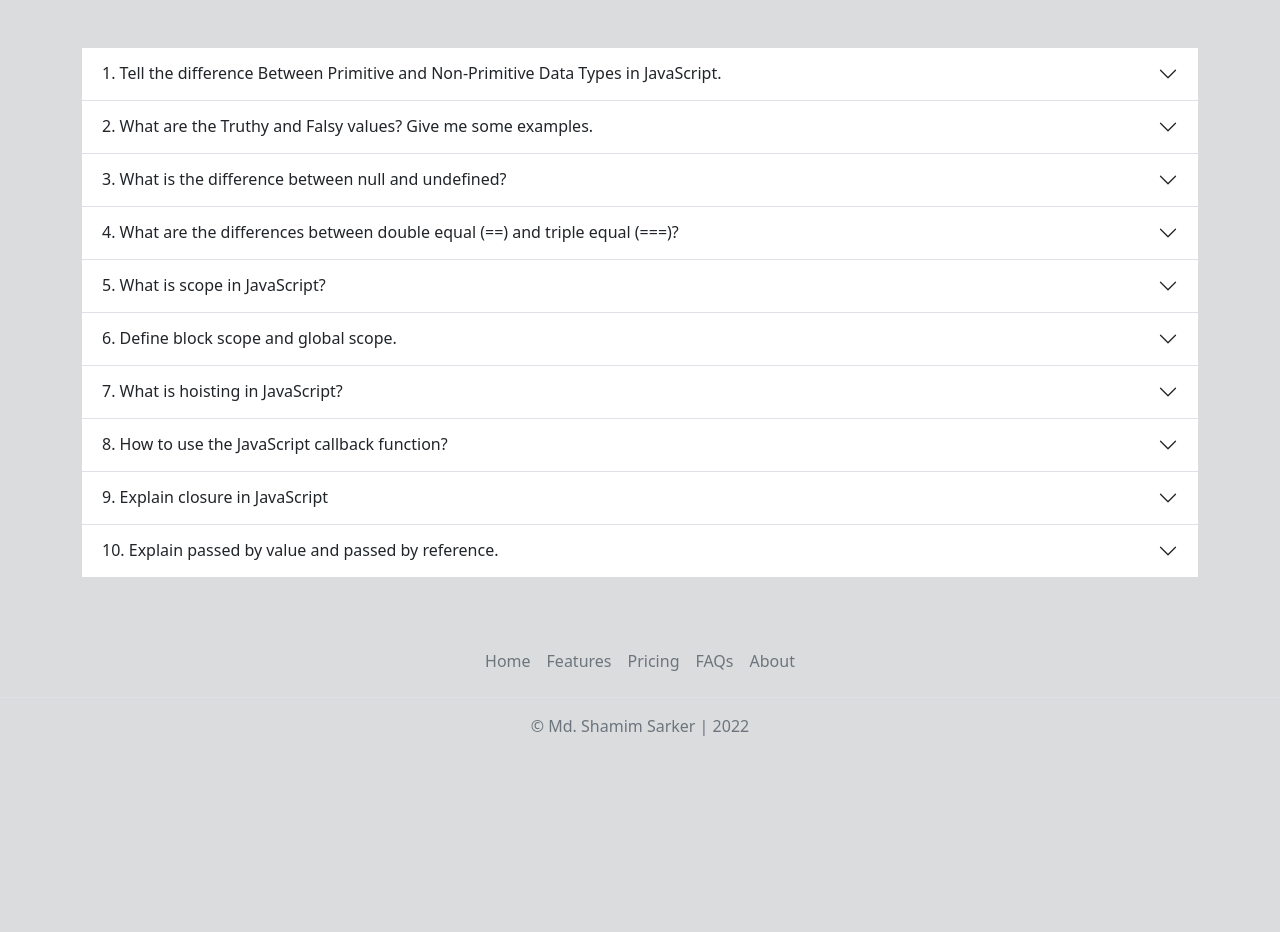
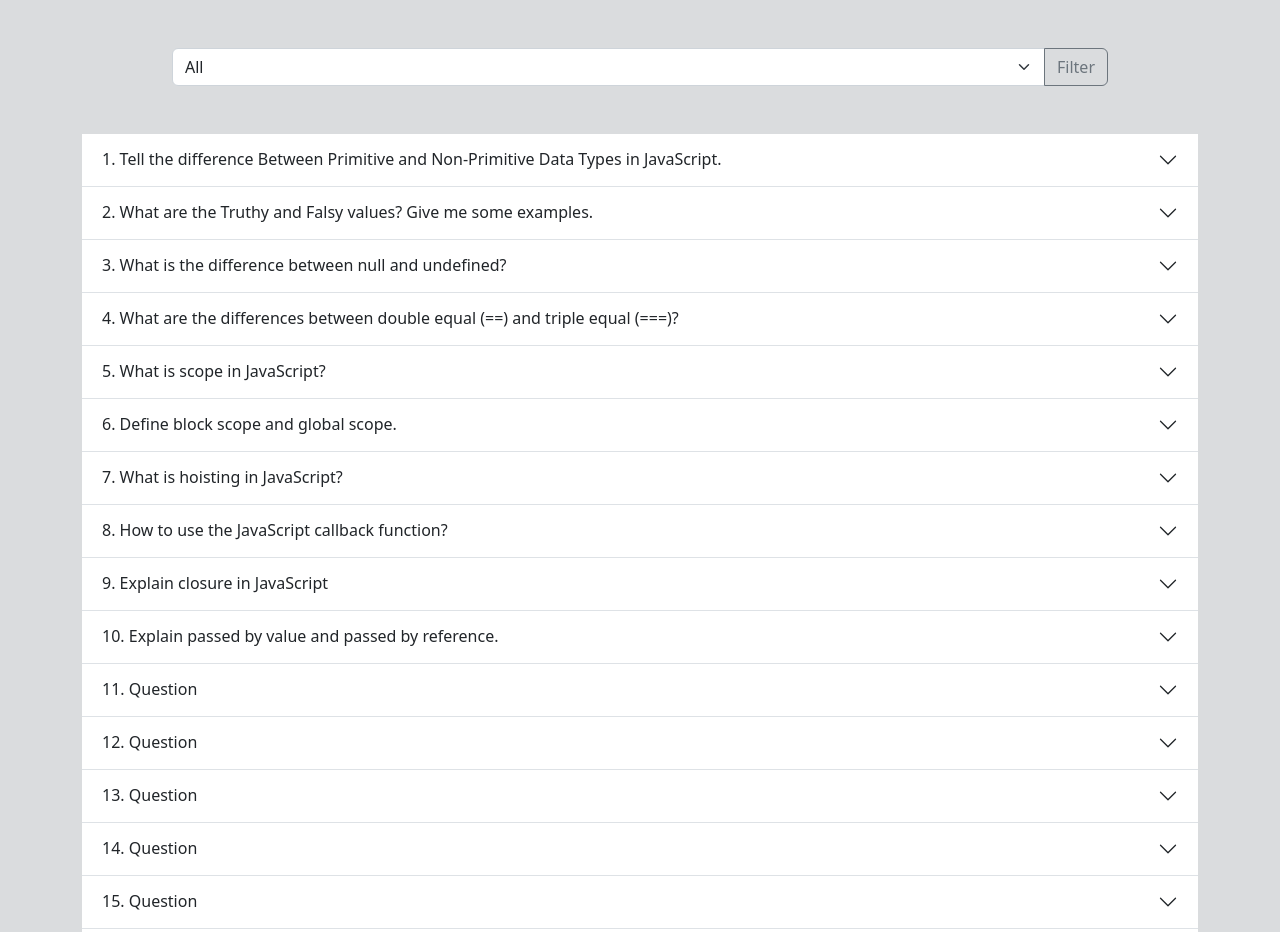
Before and after one commit to md-shamim-sarker/interview-question, a plain HTML site: page index.html in a window 1280 px wide. Shown: the part 480-1412 px from the top of the page. Before the commit the page ends 1274 px from the top, so only its background shows below. Drawn offline with nearby package versions, Linux system fonts and the light colour scheme.

Commit message:
almost done

```diff
--- a/index.html
+++ b/index.html
@@ -13,13 +13,29 @@
 </head>
 
 <body class="bg-secondary bg-opacity-25">
+    <!-- Header Section Start -->
     <header class="text-center d-flex justify-content-center align-items-center">
         <h1 class="text-white">Interview Questions Collection</h1>
     </header>
+    <!-- Header Section End -->
+
+    <!-- Main Section Start -->
+
+    <!-- Filter Section Start -->
+    <div class="input-group container mt-5 w-75">
+        <select class="form-select text-capitalize" id="inputGroupSelect" aria-label="Example select with button addon">
+            <option selected value="all">All</option>
+        </select>
+        <button id="filter-btn" class="btn btn-outline-secondary" type="button">Filter</button>
+    </div>
+    <!-- Filter Section End -->
     <main class="container my-5">
         <div class="accordion accordion-flush" id="accordionFlush">
         </div>
     </main>
+    <!-- Main Section End -->
+
+    <!-- Footer Section Start -->
     <footer class="py-3 my-4">
         <ul class="nav justify-content-center border-bottom pb-3 mb-3">
             <li class="nav-item"><a href="#" class="nav-link px-2 text-muted">Home</a></li>
@@ -30,7 +46,9 @@
         </ul>
         <p class="text-center text-muted">&COPY; Md. Shamim Sarker | 2022</p>
     </footer>
-    <!-- Script -->
+    <!-- Footer Section End -->
+
+    <!-- All Scripts -->
     <script src="./js/app.js"></script>
     <script src="https://cdn.jsdelivr.net/npm/bootstrap@5.2.1/dist/js/bootstrap.bundle.min.js"
         integrity="sha384-u1OknCvxWvY5kfmNBILK2hRnQC3Pr17a+RTT6rIHI7NnikvbZlHgTPOOmMi466C8"
--- a/js/app.js
+++ b/js/app.js
@@ -1,14 +1,63 @@
+// fetch data from local api
 const url = "../json/qa.json";
-
 fetch(url)
     .then(response => response.json())
     .then(data => display(data))
     .catch(error => console.log(error));
 
 const display = data => {
+
+    // topic array for select option and remove duplication
+    const topicArray = [];
+    data.forEach(element => {
+        if(!topicArray.includes(element.topic)) {
+            topicArray.push(element.topic);
+        }
+    });
+
+    // set topics in option select
+    const topicArraySort = topicArray.sort();
+    const container = document.getElementById('inputGroupSelect');
+    topicArraySort.forEach(element => {
+        const option = document.createElement('option');
+        option.innerHTML = `<option value="${element}">${element}</option>`;
+        container.appendChild(option);
+    });
+
+    // filtered display function
+    const displayeData = topic => {
+        const filterElement = data.filter(e => e.topic === topic);
+        console.log(filterElement);
+        const container = document.getElementById('accordionFlush');
+        document.getElementById('accordionFlush').innerText = '';
+        for(let i = 0; i < filterElement.length; i++) {
+            let serial = i + 1;
+            const item = document.createElement('div');
+            item.classList.add('accordion-item');
+            item.innerHTML = `
+            <h2 class="accordion-header" id="flush-heading-${serial}">
+                <button class="accordion-button collapsed" type="button" data-bs-toggle="collapse"
+                        data-bs-target="#flush-collapse-${serial}" aria-expanded="false" aria-controls="flush-collapse-${serial}">
+                        ${serial}. ${filterElement[i].question}
+                </button>
+            </h2>
+            <div id="flush-collapse-${serial}" class="accordion-collapse collapse" aria-labelledby="flush-heading-${serial}"
+                    data-bs-parent="#accordionFlush">
+                <div class="accordion-body">
+                        ${filterElement[i].answer}
+                </div>
+            </div>
+        `;
+            container.appendChild(item);
+        }
+    };
+
+    // filtered display function
+    const displayeDataAll = () => {
+        const container = document.getElementById('accordionFlush');
+        document.getElementById('accordionFlush').innerText = '';
         for(let i = 0; i < data.length; i++) {
             let serial = i + 1;
-        const container = document.getElementById('accordionFlush');
             const item = document.createElement('div');
             item.classList.add('accordion-item');
             item.innerHTML = `
@@ -28,3 +77,17 @@ const display = data => {
             container.appendChild(item);
         }
     };
+
+    // display all defaultly
+    displayeDataAll();
+
+    // display by filtered
+    document.getElementById('filter-btn').addEventListener('click', () => {
+        const selectValue = document.getElementById('inputGroupSelect').value;
+        if(selectValue === 'all') {
+            displayeDataAll();
+        } else {
+            displayeData(selectValue);
+        }
+    });
+};
--- a/json/qa.json
+++ b/json/qa.json
@@ -1,42 +1,87 @@
 [
     {
+		"topic": "javascript basic",
 		"question": "Tell the difference Between Primitive and Non-Primitive Data Types in JavaScript.",
         "answer": "The Primitive Data types in JavaScript include Number, String, Boolean, Undefined, Null and Symbol. The Non-Primitive data type has only one member i.e. the Object."
     },
     {
+		"topic": "javascript basic",
 		"question": "What are the Truthy and Falsy values? Give me some examples.",
         "answer": "In JavaScript, a truthy value is a value that is considered true when encountered in a Boolean context. All values are truthy unless they are defined as falsy. That is, all values are truthy except false , 0 , -0 , 0n , \"\" , null , undefined , and NaN . JavaScript uses type coercion in Boolean contexts."
     },
     {
+		"topic": "javascript basic",
 		"question": "What is the difference between null and undefined?",
         "answer": "undefined is a variable that refers to something that doesn't exist, and the variable isn't defined to be anything. null is a variable that is defined but is missing a value."
     },
     {
+		"topic": "javascript basic",
 		"question": "What are the differences between double equal (==) and triple equal (===)?",
         "answer": "== in JavaScript is used for comparing two variables, but it ignores the datatype of variable. === is used for comparing two variables, but this operator also checks datatype and compares two values. Checks the equality of two operands without considering their type. Compares equality of two operands with their types."
     },
     {
+		"topic": "javascript basic",
 		"question": "What is scope in JavaScript?",
         "answer": "Scope in JavaScript refers to the current context of code, which determines the accessibility of variables to JavaScript. The two types of scope are local and global: Global variables are those declared outside of a block. Local variables are those declared inside of a block."
     },
     {
+        "topic": "javascript basic",
 		"question": "Define block scope and global scope.",
         "answer": "A block is a piece of code inside a set of curly braces {} and groups code statements together. An example of a block could be a function, like this: The Global scope. A variable exists inside or outside a block. If a variable is declared outside all functions or curly braces ({}), it exists in the global scope."
     },
     {
+        "topic": "javascript basic",
 		"question": "What is hoisting in JavaScript?",
         "answer": "JavaScript Hoisting refers to the process whereby the interpreter appears to move the declaration of functions, variables or classes to the top of their scope, prior to execution of the code. Hoisting allows functions to be safely used in code before they are declared."
     },
     {
+        "topic": "javascript basic",
 		"question": "How to use the JavaScript callback function?",
         "answer": "A JavaScript callback is a function which is to be executed after another function has finished execution. A more formal definition would be - Any function that is passed as an argument to another function so that it can be executed in that other function is called as a callback function."
     },
     {
+        "topic": "javascript basic",
 		"question": "Explain closure in JavaScript",
         "answer": "A closure is the combination of a function bundled together (enclosed) with references to its surrounding state (the lexical environment). In other words, a closure gives you access to an outer function's scope from an inner function."
     },
     {
+        "topic": "javascript basic",
 		"question": "Explain passed by value and passed by reference.",
         "answer": "The difference between pass-by-reference and pass-by-value is that modifications made to arguments passed in by reference in the called function have effect in the calling function, whereas modifications made to arguments passed in by value in the called function can not affect the calling function."
+    },
+    {
+        "topic": "javascript API",
+		"question": "Question",
+        "answer": "Answer"
+    },
+    {
+        "topic": "javascript dom",
+		"question": "Question",
+        "answer": "Answer"
+    },
+    {
+        "topic": "html",
+		"question": "Question",
+        "answer": "Answer"
+    },
+    {
+        "topic": "css",
+		"question": "Question",
+        "answer": "Answer"
+    },
+    {
+        "topic": "bootstrap",
+		"question": "Question",
+        "answer": "Answer"
+    },
+    {
+        "topic": "tailwind",
+		"question": "Question",
+        "answer": "Answer"
+    },
+    {
+        "topic": "react",
+		"question": "Question",
+        "answer": "Answer"
     }
 ]
```
Lines whose indentation alone changed are shown as unchanged.
